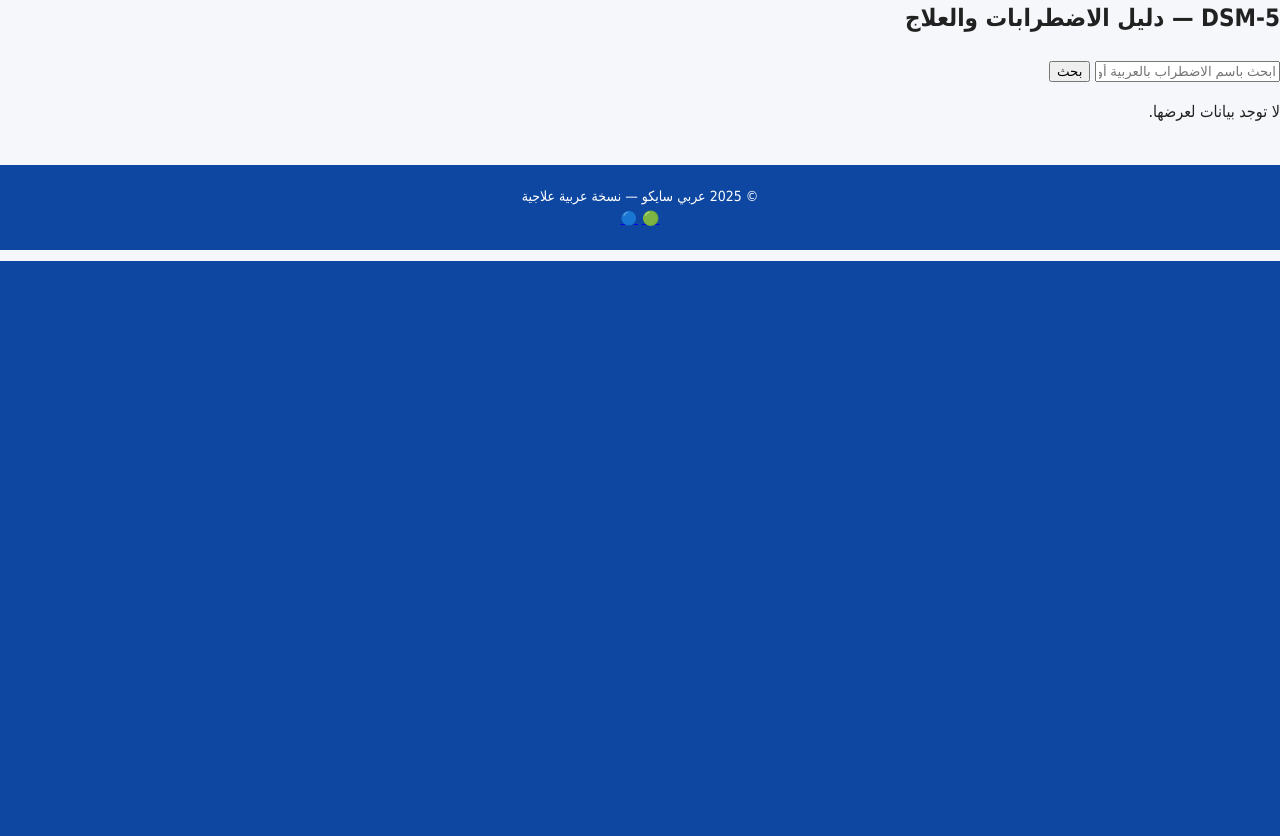
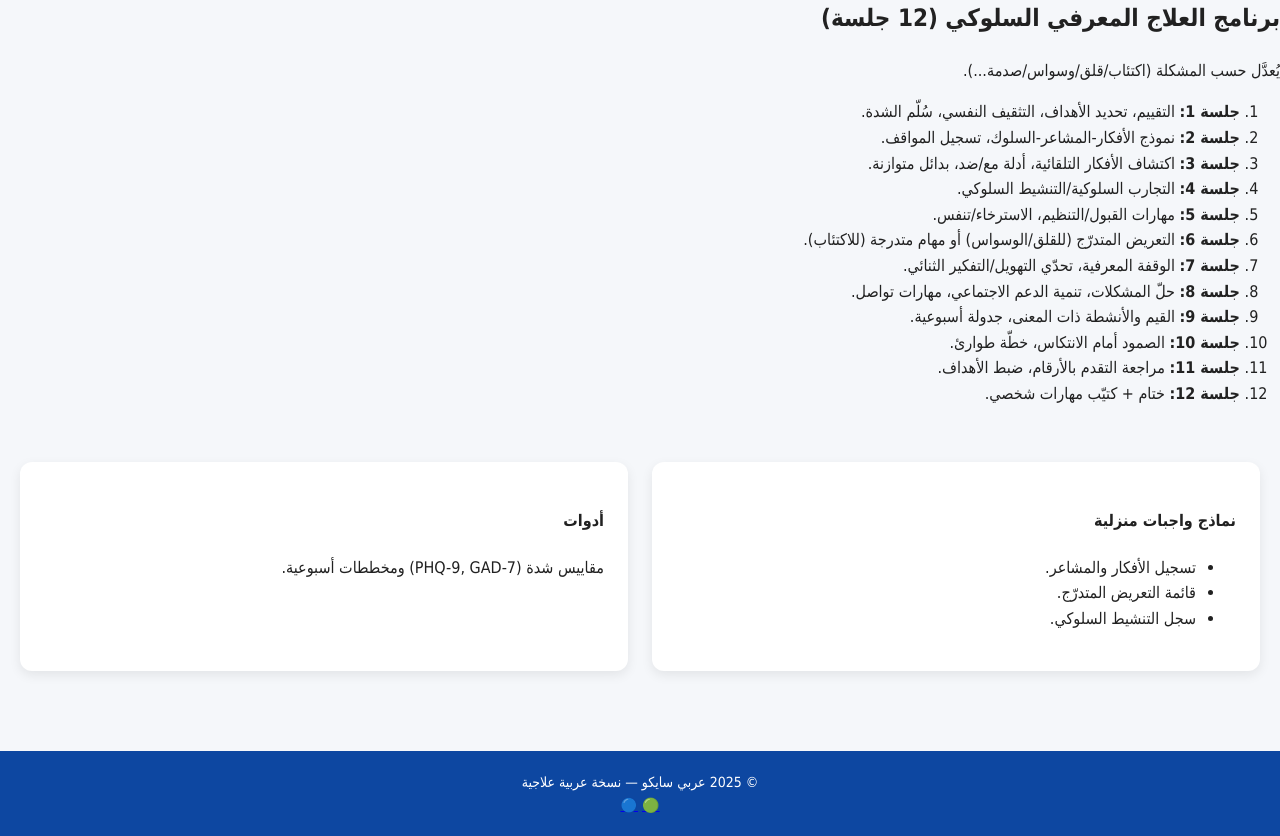
Before and after one commit to mhfh1414/arabi-psycho-site, a Flask app: page /cbt in a window 1280 px wide. Shown: the part 539-1375 px from the top of the page. Before the commit the page ends 800 px from the top, so only its background shows below. Run offline with Flask 3, Linux system fonts and the light colour scheme; parts of the project's set-up code (start-up, migrations or seed data) failed here and were passed over.

Commit message:
Update cbt.html

```diff
--- a/templates/cbt.html
+++ b/templates/cbt.html
@@ -1,36 +1,36 @@
 {% extends "base.html" %}
-{% block title %}DSM-5 علاج{% endblock %}
+{% block title %}برنامج CBT — 12 جلسة{% endblock %}
 {% block content %}
-<h2>DSM-5 — دليل الاضطرابات والعلاج</h2>
+<h2>برنامج العلاج المعرفي السلوكي (12 جلسة)</h2>
+<p class="muted">يُعدَّل حسب المشكلة (اكتئاب/قلق/وسواس/صدمة...).</p>
 
-<form class="search-large" action="{{ url_for('dsm') }}">
-  <input name="q" placeholder="ابحث باسم الاضطراب بالعربية أو الإنجليزية" value="{{ q or '' }}">
-  <button type="submit">بحث</button>
-</form>
+<ol class="timeline">
+  <li><b>جلسة 1:</b> التقييم، تحديد الأهداف، التثقيف النفسي، سُلّم الشدة.</li>
+  <li><b>جلسة 2:</b> نموذج الأفكار-المشاعر-السلوك، تسجيل المواقف.</li>
+  <li><b>جلسة 3:</b> اكتشاف الأفكار التلقائية، أدلة مع/ضد، بدائل متوازنة.</li>
+  <li><b>جلسة 4:</b> التجارب السلوكية/التنشيط السلوكي.</li>
+  <li><b>جلسة 5:</b> مهارات القبول/التنظيم، الاسترخاء/تنفس.</li>
+  <li><b>جلسة 6:</b> التعريض المتدرّج (للقلق/الوسواس) أو مهام متدرجة (للاكتئاب).</li>
+  <li><b>جلسة 7:</b> الوقفة المعرفية، تحدّي التهويل/التفكير الثنائي.</li>
+  <li><b>جلسة 8:</b> حلّ المشكلات، تنمية الدعم الاجتماعي، مهارات تواصل.</li>
+  <li><b>جلسة 9:</b> القيم والأنشطة ذات المعنى، جدولة أسبوعية.</li>
+  <li><b>جلسة 10:</b> الصمود أمام الانتكاس، خطّة طوارئ.</li>
+  <li><b>جلسة 11:</b> مراجعة التقدم بالأرقام، ضبط الأهداف.</li>
+  <li><b>جلسة 12:</b> ختام + كتيّب مهارات شخصي.</li>
+</ol>
 
-{% if q and hits is not none %}
-  <p class="muted">نتائج البحث عن: <b>{{ q }}</b> ({{ hits|length }})</p>
-  <ul class="list">
-  {% for h in hits %}
-    <li>
-      <a href="{{ url_for('dsm_detail', cat=h.category, item_id=h.item.id) }}">
-        {{ h.item.name_ar }} <span class="muted">({{ h.item.code or h.category }})</span>
-      </a>
-    </li>
-  {% endfor %}
-  </ul>
-{% elif categories %}
-  {% for cat_key, cat in categories.items() %}
-    <h3 class="cat-title">{{ cat.name_ar or cat_key }}</h3>
-    <ul class="list two-col">
-    {% for it in cat.items %}
-      <li>
-        <a href="{{ url_for('dsm_detail', cat=cat_key, item_id=it.id) }}">{{ it.name_ar }}</a>
-      </li>
-    {% endfor %}
+<div class="cards">
+  <div class="card">
+    <h4>نماذج واجبات منزلية</h4>
+    <ul class="list">
+      <li>تسجيل الأفكار والمشاعر.</li>
+      <li>قائمة التعريض المتدرّج.</li>
+      <li>سجل التنشيط السلوكي.</li>
     </ul>
-  {% endfor %}
-{% else %}
-  <p class="muted">لا توجد بيانات لعرضها.</p>
-{% endif %}
+  </div>
+  <div class="card">
+    <h4>أدوات</h4>
+    <p class="muted">مقاييس شدة (PHQ-9, GAD-7) ومخططات أسبوعية.</p>
+  </div>
+</div>
 {% endblock %}
```
